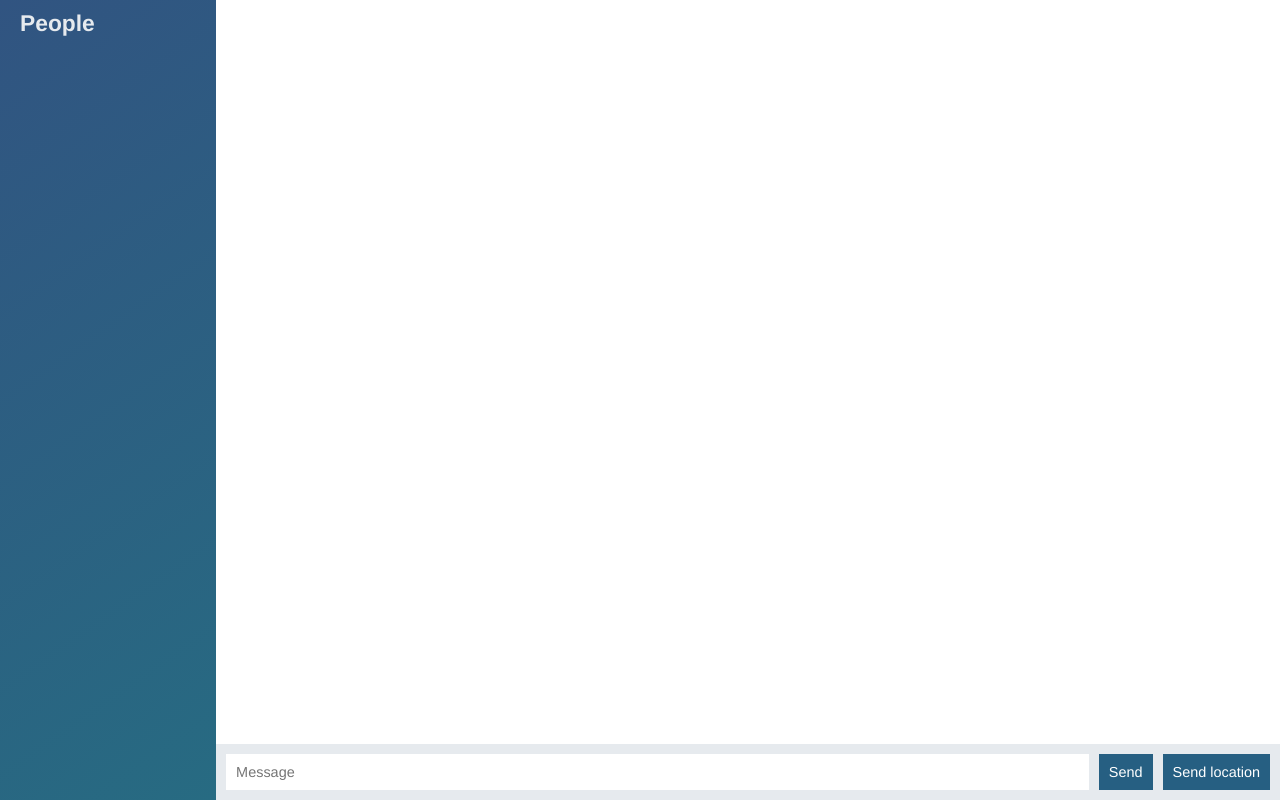
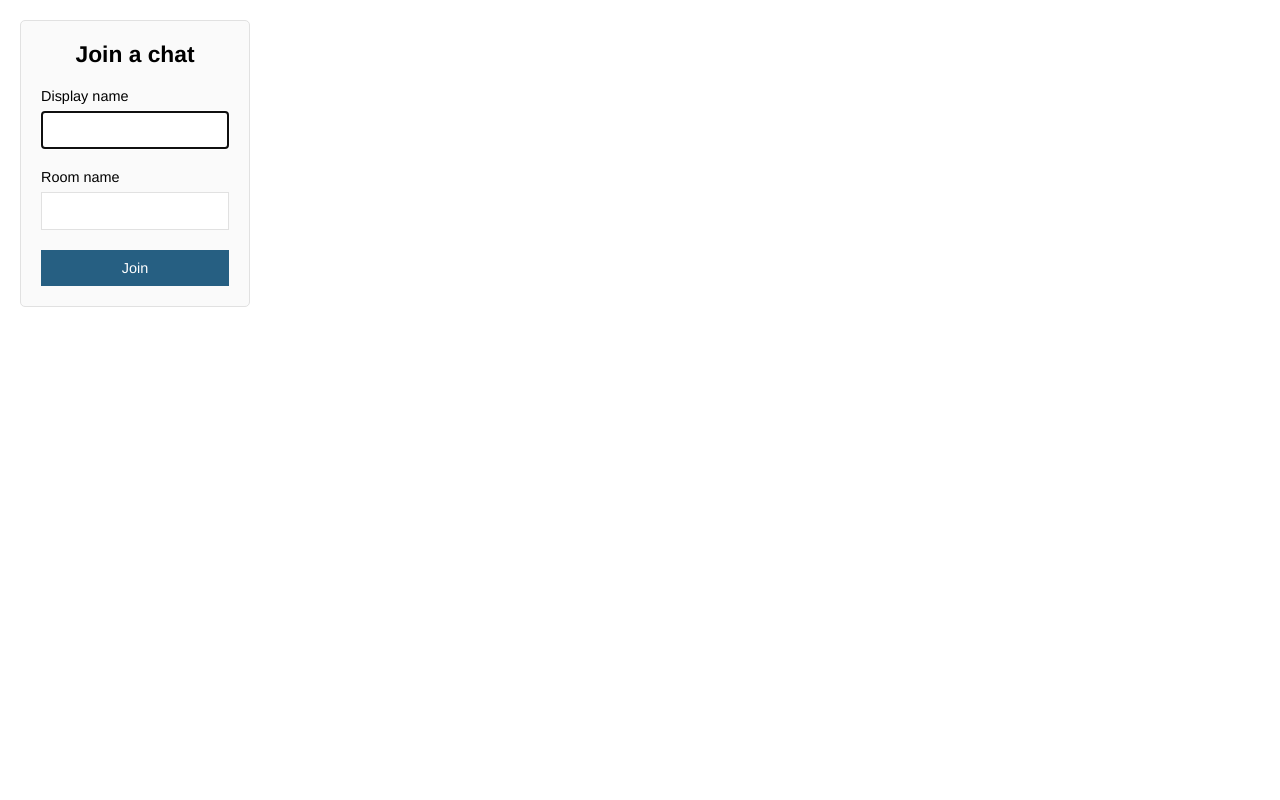
Before and after one commit to bkinsanity/chat-app, a website: page public/index.html in a window 1280 px wide. Drawn offline with nearby package versions, Linux system fonts and the light colour scheme; no server answers.

Commit message:
Add join chat room page

```diff
--- a/public/index.html
+++ b/public/index.html
@@ -3,53 +3,29 @@
 <html>
     <head>
         <meta charset="utf-8">
+        <title>Join | ChatApp</title>
+        <meta name="viewport" content="width=device-width, intial-scale=1, user-scalable=no">
         <link rel="stylesheet" href="/css/style.css">
     </head>
-    <body class="chat">
-        <div class="chat__sidebar">
-            <h3>People</h3>
-            <div id="users"></div>
+
+    <body class="cnetered-form">
+        <div class="centered-form__form">
+            <form action="chat.html">
+                <div class="form-field">
+                    <h3>Join a chat</h3>
+                </div>
+                <div class="form-field">
+                    <label>Display name</label>
+                    <input type="text" name="name" autofocus/></input>
+                </div>
+                <div class="form-field">
+                    <label>Room name</label>
+                    <input type="text" name="room"/></input>
+                </div>
+                <div class="form-field">
+                    <button>Join</button>
+                </div>
+            </form>
         </div>
-        <div class="chat__main">
-            <ol id="messages" class="chat__messages"></ol>
-            <div class="chat__footer">
-                <form id="message-form" action="">
-                    <input name="message" type="text" placeholder="Message" autofoucs autocomplete="off"/>
-                    <button>Send</button>
-                </form>
-                <button id="send-location">Send location</button>
-            </div>
-        </div>
-        <script id="message-template" type="text/template">
-            <li class="message">
-                <div class="message__title">
-                    <h4>{{from}}</h4>
-                    <span>{{createAt}}</span>
-                </div>
-                <div class="message__body">
-                    <p>{{text}}</p>
-                </div>
-            </li>
-        </script>
-
-        <script id="location-message-template" type="text/template">
-            <li class="message">
-                <div class="message__title">
-                    <h4>{{from}}</h4>
-                    <span>{{createAt}}</span>
-                </div>
-                <div class="message__body">
-                    <p>
-                        <a href="{{url}}" target="_blank"> My current location</a>
-                    </p>
-                </div>
-            </li>
-        </script>
-
-        <script src='/socket.io/socket.io.js'></script>
-        <script src='/js/libs/jquery-3.2.1.min.js'></script>
-        <script src='/js/libs/moment.js'></script>
-        <script src='/js/libs/mustache.js'></script>
-        <script src='/js/index.js'></script>
     </body>
 </html>
```
Also changed, not shown: public/chat.html (added, +57 -0 lines), public/js/chat.js (renamed from public/js/index.js).
